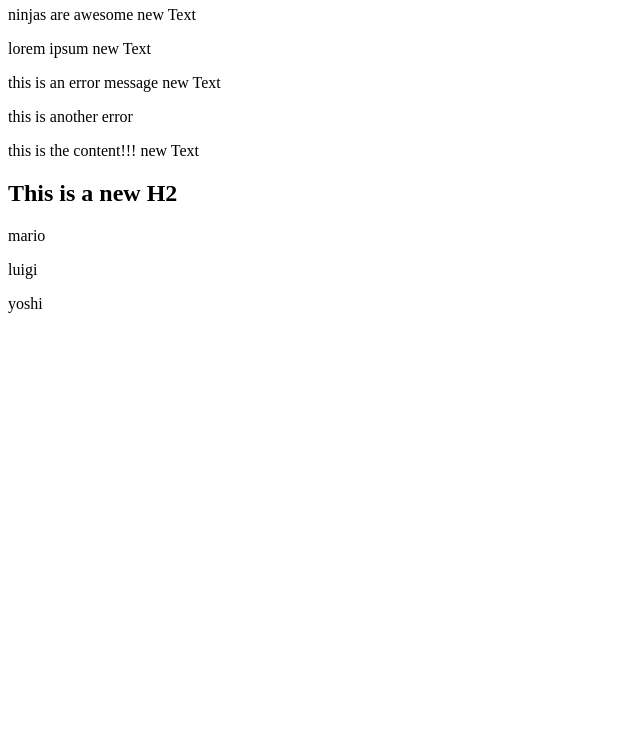
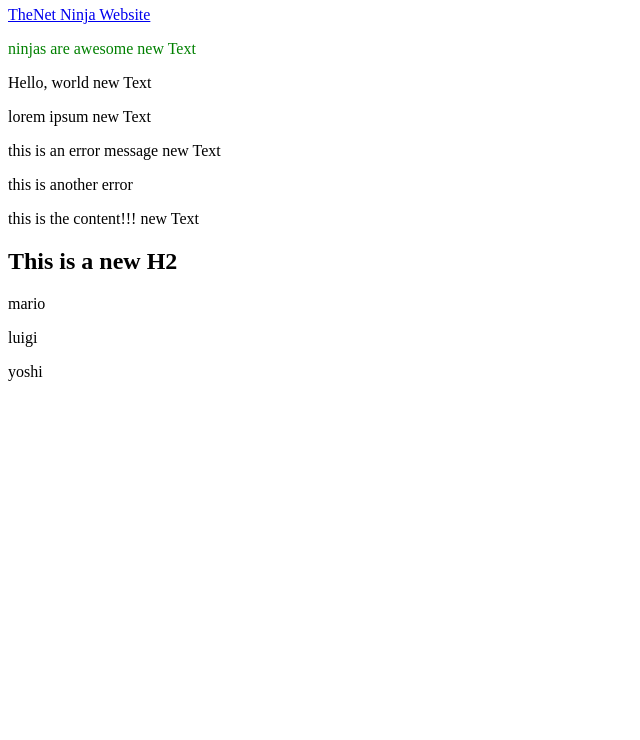
Before and after one commit to karim-daw/javascript-intro, a plain HTML site: page 4_TheDom/index.html in a window 1280 px wide. Shown: the part 60-800 px from the top of the page, without its empty margins (0-640 px from the left). Drawn offline with Linux system fonts and the light colour scheme.

Commit message:
changing class attributes in JS

```diff
--- a/4_TheDom/index.html
+++ b/4_TheDom/index.html
@@ -7,6 +7,9 @@
 </head>
 <body>
     <h1 id= "page-title">The Dom!</h1>
+
+    <a href="https://www.google.com">Link to somehwere dope...</a>
+    <p class="error">lorem ipsum</p>
     <div>
         <p>Hello, world</p>
         <p>lorem ipsum</p>
@@ -15,6 +18,7 @@
 
     <div class="error">this is another error</div>
 
+
     <div class="content">
         <p>this is the content!!!</p>
     </div>
--- a/4_TheDom/sandbox.js
+++ b/4_TheDom/sandbox.js
@@ -69,7 +69,20 @@ console.log(content.innerHTML);
 content.innerHTML += '<h2> This is a new H2<h2>'
 
 
+// when we want data to spit out into the browser
+// can output html template in an array
 const people = ['mario', 'luigi', 'yoshi'];
 people.forEach(person => {
    content.innerHTML += `<p>${person}</p>`;
-})
+});
+
+const link = document.querySelector('a');
+// this is how to get an attribute
+console.log(link.getAttribute('href'));
+link.setAttribute('href','https://www.thenetninja.co.uk');
+link.innerText = "TheNet Ninja Website";
+
+const mssg = document.querySelector('p');
+mssg.setAttribute('class', 'success');
+mssg.setAttribute('style', 'color: Green');
+console.log(mssg.getAttribute('class'));
```
